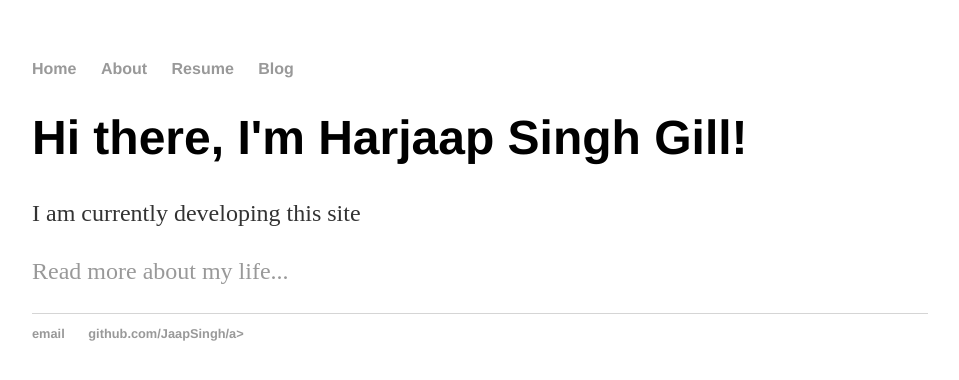
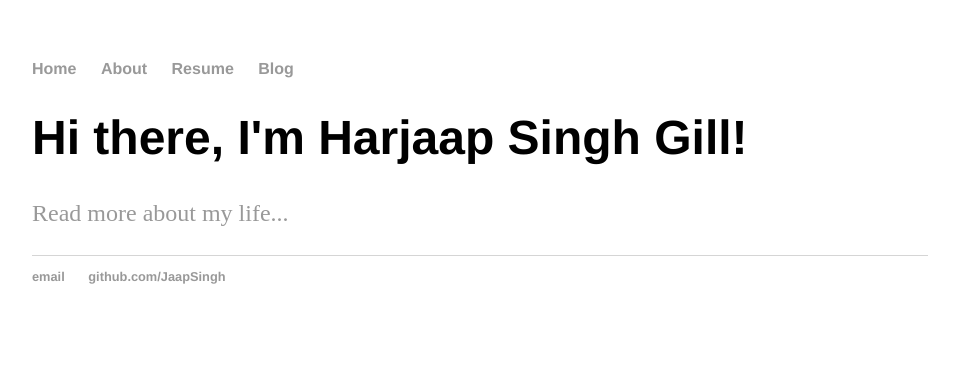
Before and after one commit to JaapSingh/jaapsingh.github.io, a plain HTML site: page index.html in a window 1280 px wide. Shown: the whole page, without its empty margins (160-1119 px from the left). Drawn offline with Linux system fonts and the light colour scheme.

Commit message:
Update index.html

```diff
--- a/index.html
+++ b/index.html
@@ -16,14 +16,13 @@
 		<div class="container">
     		<div class="blurb">
         		<h1>Hi there, I'm Harjaap Singh Gill!</h1>
-				<p>I am currently developing this site </p>
 				<p><a href="/about">Read more about my life...</a></p>
     		</div><!-- /.blurb -->
 		</div><!-- /.container -->
 		<footer>
     		<ul>
         		<li><a href="mailto:hs29gill@uwaterloo.ca">email</a></li>
-        		<li><a href="https://github.com/JaapSingh">github.com/JaapSingh/a></li>
+        		<li><a href="https://github.com/JaapSingh">github.com/JaapSingh</a></li>
 			</ul>
 		</footer>
 	</body>
```
